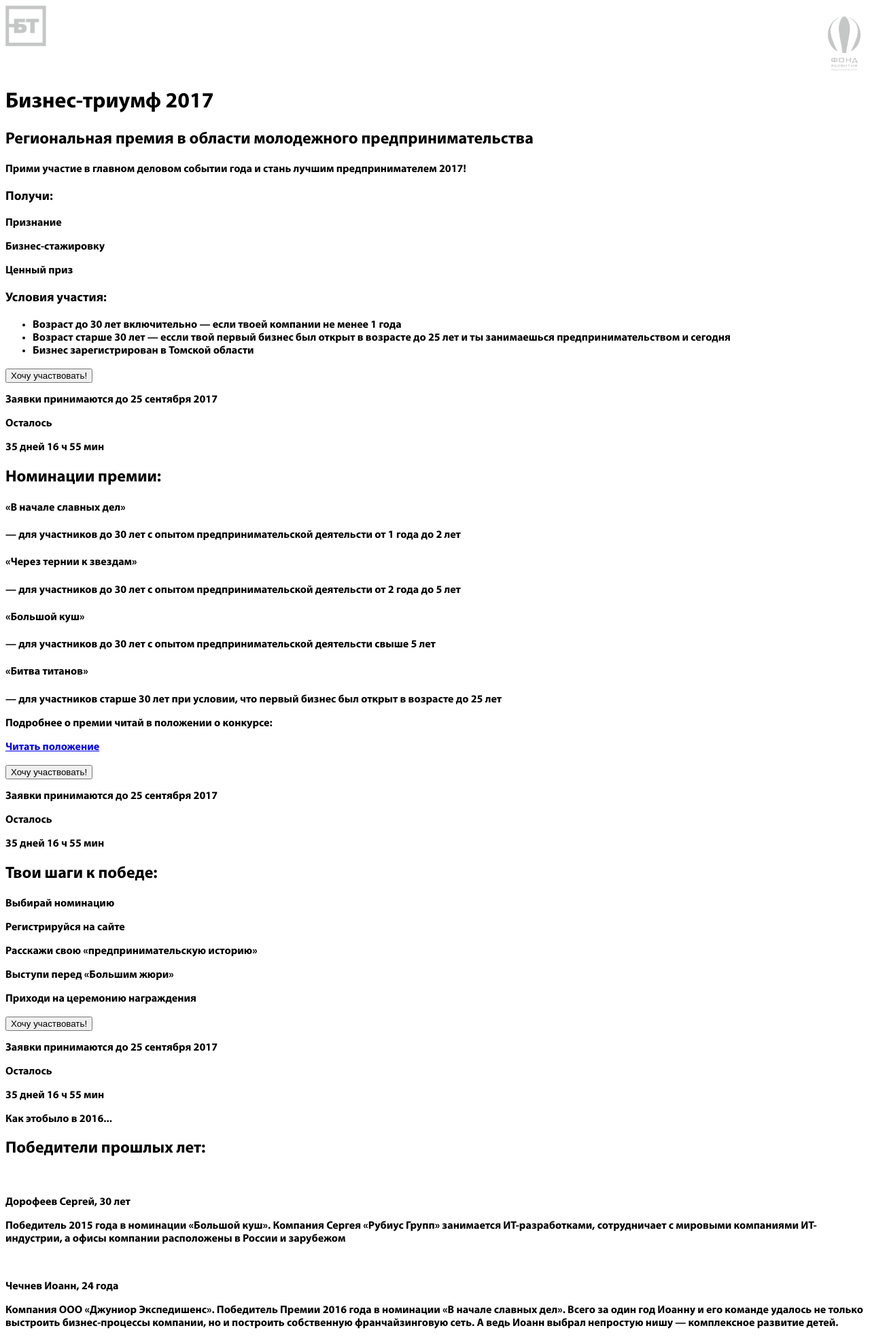
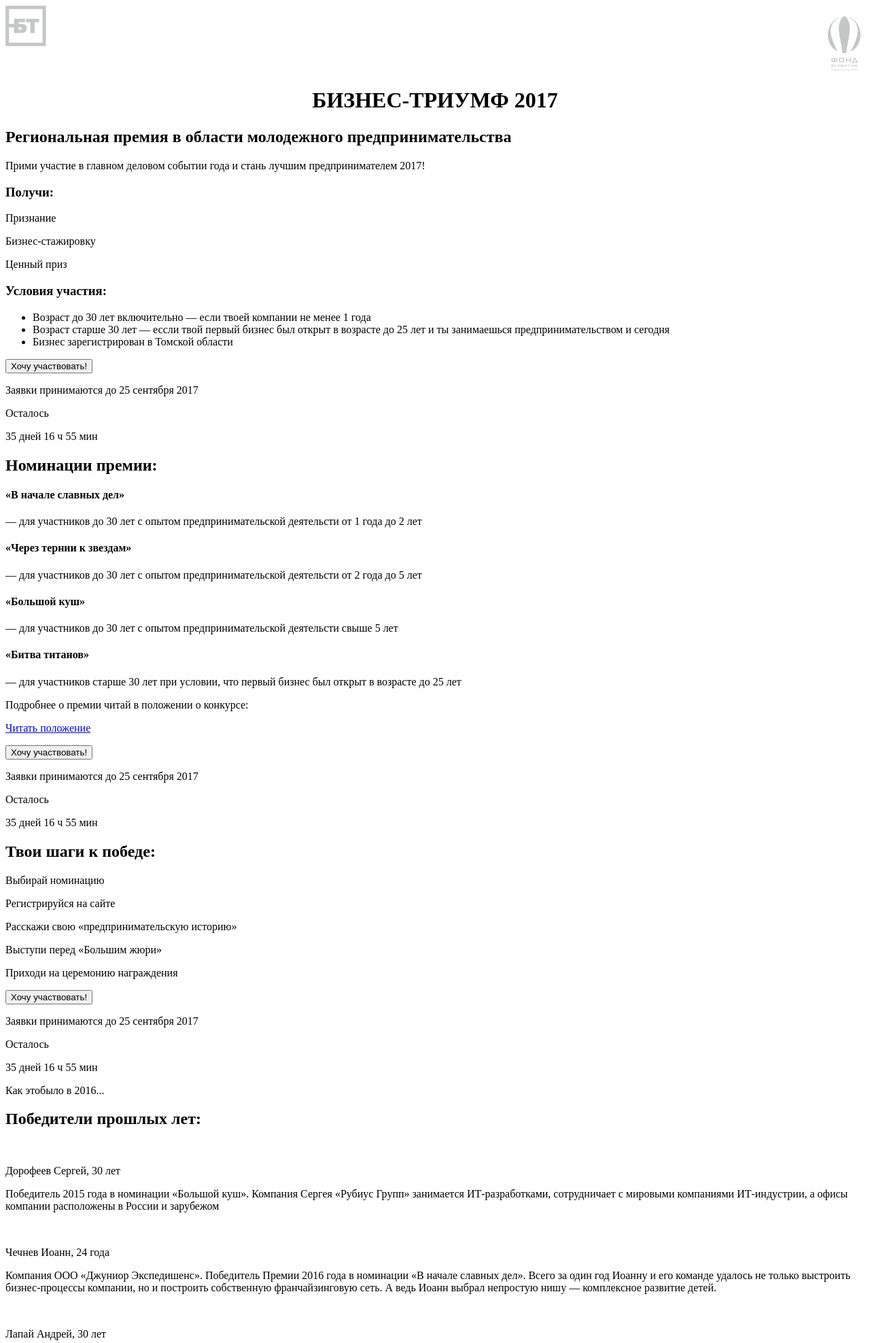
Before and after one commit to dariaglagol/biznes-triumf, a PHP site: page / in a window 1280 px wide. Shown: the top 1975 px of the page at 68% size. Run offline with PHP 8.4, Linux system fonts and the light colour scheme.

Commit message:
Отладка автоматизации

```diff
--- a/css/style.css
+++ b/css/style.css
@@ -1,3 +1,13 @@
+.header_logo-block {
+  display: -ms-flexbox;
+  display: flex;
+  -ms-flex-pack: justify;
+      justify-content: space-between; }
+
+.header_title {
+  text-align: center;
+  text-transform: uppercase; }
+
 @font-face {
   font-family: "Myriad Pro bold";
   src: url("../fonts/MyriadPro-Bold.woff"); }
@@ -13,12 +23,3 @@
 @font-face {
   font-family: "MyriadPro-Regular";
   src: url("../fonts/MyriadPro-Regular.woff"); }
-
-.header_logo-block {
-  display: -ms-flexbox;
-  display: flex;
-  -ms-flex-pack: justify;
-      justify-content: space-between; }
-
-body {
-  font-family: "Myriad Pro bold", "Helvetica", sans-serif; }
--- a/sass/blocks/header.scss
+++ b/sass/blocks/header.scss
@@ -7,3 +7,7 @@
   text-align: center;
   text-transform: uppercase;
 }
+
+.header_desc {
+  text-align: center;
+}
--- a/sass/style.scss
+++ b/sass/style.scss
@@ -1,4 +1,4 @@
-@import "global/fonts.scss";
 @import "blocks/header.scss";
 @import "blocks/logo.scss";
 @import "blocks/content-block.scss";
+@import "global/fonts.scss";
```
